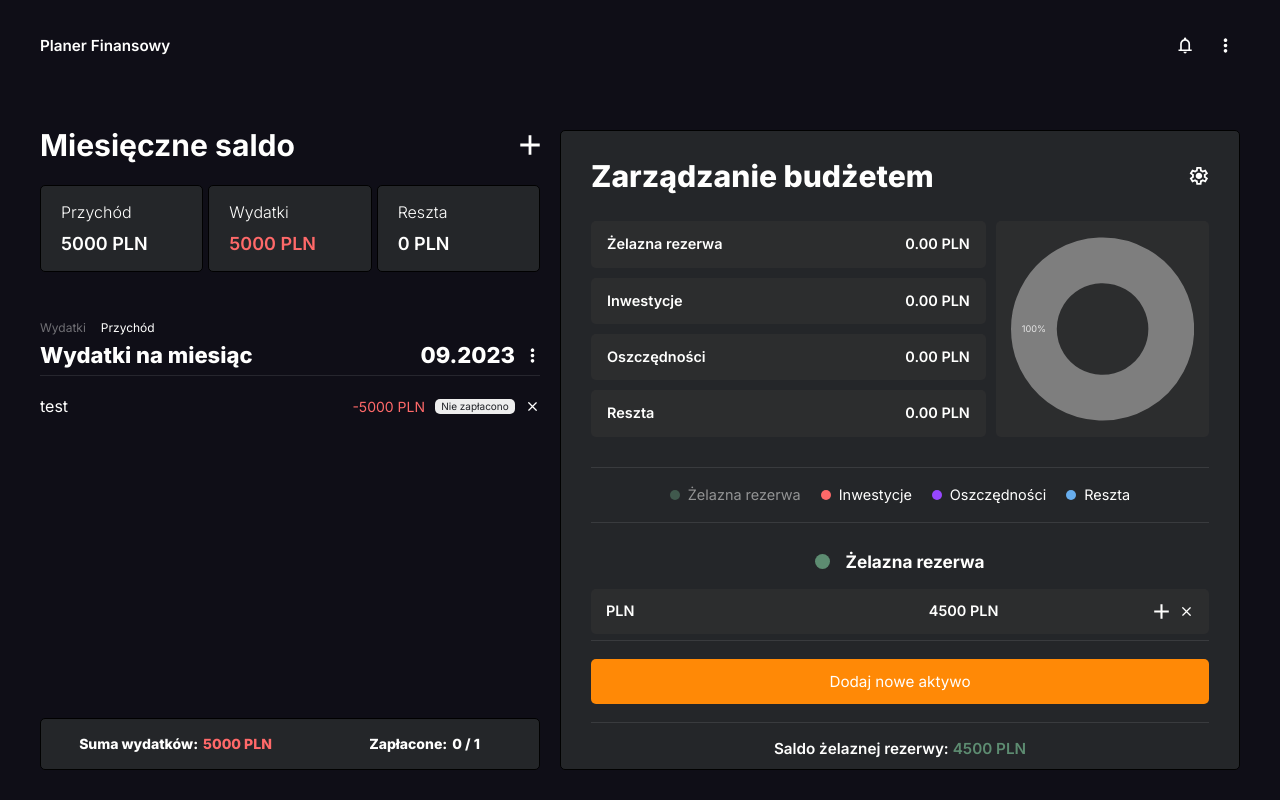
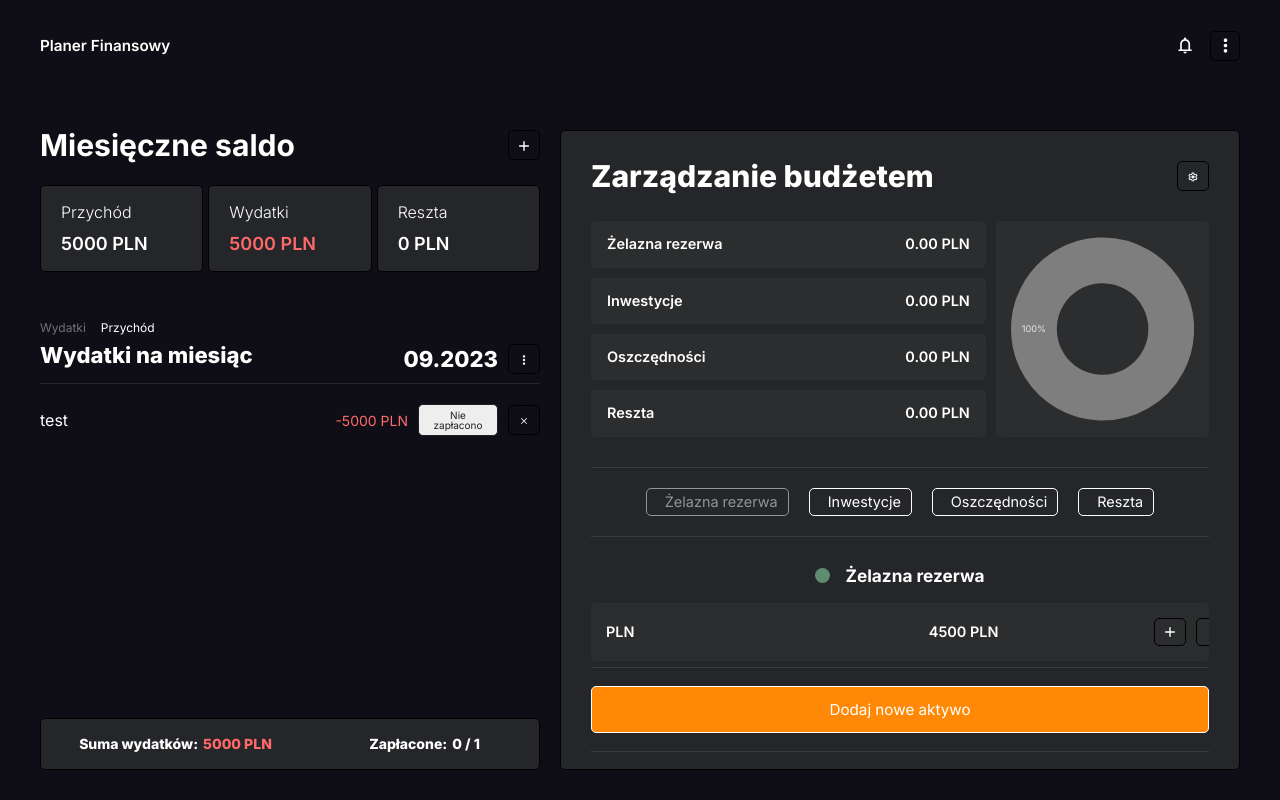
Before and after one commit to chudymikolaj/finance-app, a Next.js app: page /dashboard in a window 1280 px wide. Built offline with nearby package versions, Linux system fonts and the light colour scheme.

Commit message:
reafactore: add name button opposite icon and change style

```diff
--- a/components/Buttons/ButtonRefSVG/index.tsx
+++ b/components/Buttons/ButtonRefSVG/index.tsx
@@ -1,5 +1,5 @@
 import SVGimage from "@/components/SvgIcon";
-import { forwardRef, ReactNode } from "react";
+import { forwardRef } from "react";
 
 // base button, with ref forwarding
 type Props = {
@@ -12,10 +12,23 @@ type Props = {
 
 export type Ref = HTMLButtonElement;
 
-import { Button } from "../button.styled";
+import { Button, ButtonName } from "../button.styled";
 
 const ButtonRefSvg = forwardRef<Ref, Props>(
 	({ action, name, svgUrl, ...props }, ref) => {
+		if (svgUrl && name) {
+			return (
+				<Button
+					ref={ref}
+					onClick={action}
+					{...props}
+				>
+					<ButtonName>{name}</ButtonName>
+					<SVGimage src={svgUrl} />
+				</Button>
+			);
+		}
+
 		return (
 			<Button
 				ref={ref}
--- a/components/Buttons/button.styled.tsx
+++ b/components/Buttons/button.styled.tsx
@@ -1,21 +1,30 @@
 "use client";
 
-import { CUBICS } from "@/styles/constants";
-import { FlexCenter } from "@/styles/mixins.styled";
+import { BORDER_RADIUS, CUBICS, SIZES } from "@/styles/constants";
+import { FlexRowAlignCenter } from "@/styles/mixins.styled";
 import styled from "styled-components";
 
-export const Button = styled.button<{ $big?: boolean }>`
-	${FlexCenter}
-	height: ${(props) => (props.$big ? `20px` : `15px`)};
-	width: ${(props) => (props.$big ? `20px` : `15px`)};
+export const Button = styled.button`
+	${FlexRowAlignCenter}
+	gap: 10px;
 
+	padding: 6px 10px;
+	border: 1px solid ${({ theme }) => theme.colorButtonBorder};
+	border-radius: ${BORDER_RADIUS};
 	transition: opacity ${CUBICS.easyOut} 250ms;
 
 	&:hover {
 		opacity: 0.8;
 	}
 
+	div {
+		width: auto;
+		height: auto;
+	}
+
 	svg {
+		height: 10px;
+		width: 10px;
 		transition: opacity ${CUBICS.easyOut} 250ms,
 			transform ${CUBICS.easyOut} 250ms;
 	}
@@ -25,3 +34,8 @@ export const Button = styled.button<{ $big?: boolean }>`
 		opacity: 0.25;
 	}
 `;
+
+export const ButtonName = styled.span`
+	font-size: ${SIZES.buttonFontSize};
+	color: ${({ theme }) => theme.colorButtonFont};
+`;
```
